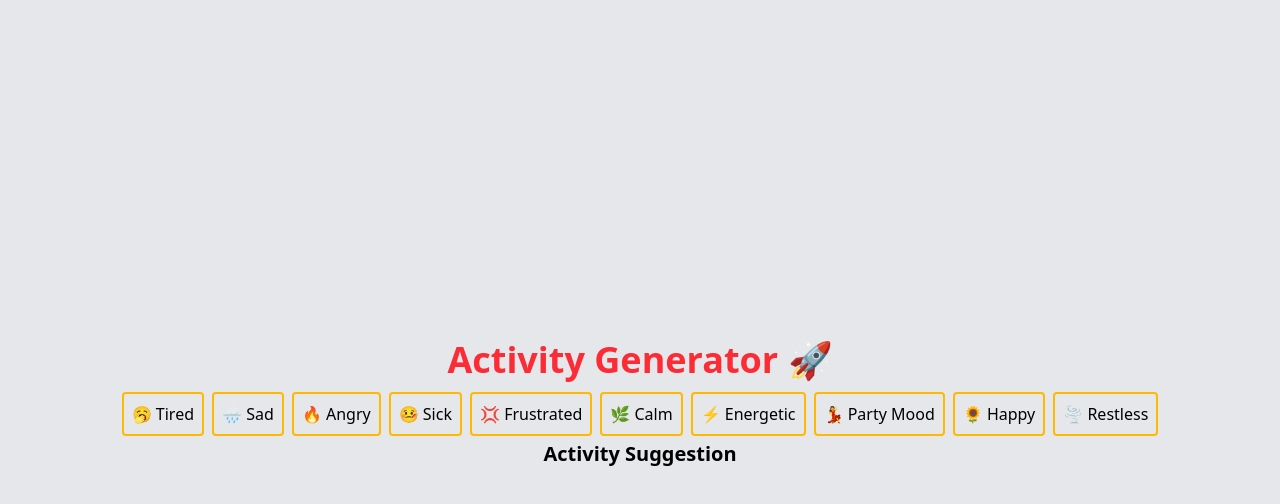
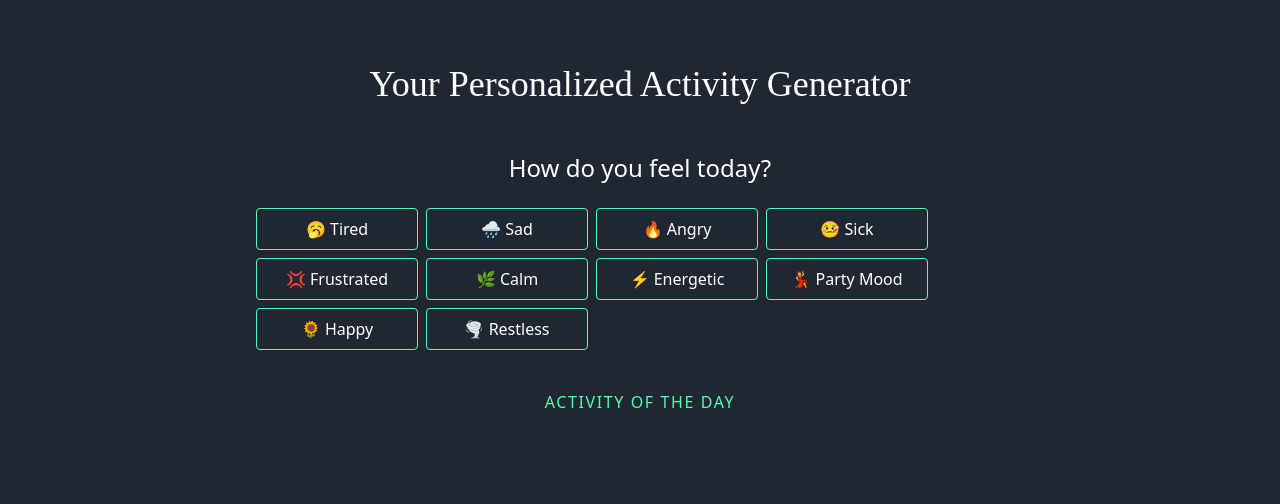
Before and after one commit to margaux-works/mood-weather-activity-dashboard, a Vue app: page / in a window 1280 px wide. Shown: the top 504 px of the page. Built offline with nearby package versions, Linux system fonts and the light colour scheme; no server answers.

Commit message:
tailwind styling

```diff
--- a/index.html
+++ b/index.html
@@ -1,10 +1,16 @@
-<!doctype html>
+<!DOCTYPE html>
 <html lang="en">
   <head>
     <meta charset="UTF-8" />
     <link rel="icon" type="image/svg+xml" href="/vite.svg" />
     <meta name="viewport" content="width=device-width, initial-scale=1.0" />
-    <title>Vite + Vue</title>
+    <title>Mood Activity Generator</title>
+    <link rel="preconnect" href="https://fonts.googleapis.com" />
+    <link rel="preconnect" href="https://fonts.gstatic.com" crossorigin />
+    <link
+      href="https://fonts.googleapis.com/css2?family=Outfit:wght@100..900&display=swap"
+      rel="stylesheet"
+    />
   </head>
   <body>
     <div id="app"></div>
--- a/src/App.vue
+++ b/src/App.vue
@@ -21,11 +21,24 @@ const updateMood = (mood) => {
 </script>
 
 <template>
-  <div class="h-screen flex flex-col items-center justify-center bg-gray-200">
-    <h1 class="text-4xl font-bold text-red-500 p-2">Activity Generator 🚀</h1>
+  <div class="min-h-screen flex flex-col items-center bg-gris text-white p-6">
+    <!-- Main Title -->
+    <h1 class="text-4xl text-white mt-10 mb-12 font-[Poppins]">
+      Your Personalized Activity Generator
+    </h1>
 
     <Weather @updateWeather="updateWeather" />
-    <Mood @updateMood="updateMood" />
-    <Activity :weather="weather" :mood="selectedMood" />
+    <!-- Mood Section -->
+    <div class="w-full max-w-3xl">
+      <h2 class="text-2xl text-center mb-6">How do you feel today?</h2>
+      <Mood @updateMood="updateMood" />
+    </div>
+    <!-- Activity Section -->
+    <div class="w-full max-w-3xl mt-10">
+      <h2 class="text-md mb-4 text-center text-green uppercase tracking-widest">
+        Activity of the day
+      </h2>
+      <Activity :weather="weather" :mood="selectedMood" />
+    </div>
   </div>
 </template>
--- a/src/components/Activity.vue
+++ b/src/components/Activity.vue
@@ -24,7 +24,7 @@ watch(
     if (newWeather && newMood) {
       console.log('✅ Activity.vue - Valid weather and mood detected!');
 
-      prompt.value = `Based on the ${newWeather} weather and the ${newMood} user's mood, suggest an activity in 2 sentences.`;
+      prompt.value = `Based on the ${newWeather} weather and the ${newMood} user's mood, suggest an activity in 1 sentence.`;
 
       console.log('🛠️ Activity.vue - Prompt set:', prompt.value);
 
@@ -103,17 +103,13 @@ async function fetchActivity() {
 <template>
   <div id="activity-container">
     <div>
-      <h2 class="text-xl font-bold">Activity Suggestion</h2>
       <!-- Show the loading state while waiting for OpenAI response -->
       <p v-if="!activity && weather && mood" class="text-gray-500">
         Generating activity based on your mood and weather...
       </p>
 
       <!-- Show the suggested activity -->
-      <p
-        v-if="activity"
-        class="mt-4 p-4 bg-green-100 border border-green-400 rounded"
-      >
+      <p v-if="activity" class="mt-4 p-4 border-green rounded text-white">
         {{ activity }}
       </p>
     </div>
--- a/src/components/Mood.vue
+++ b/src/components/Mood.vue
@@ -29,21 +29,22 @@ const selectMood = (mood) => {
 </script>
 
 <template>
-  <div id="mood-container" class="flex flex-wrap items-center justify-center">
+  <div
+    id="mood-container"
+    class="grid grid-cols-3 md:grid-cols-4 gap-2 w-full max-w-2xl"
+  >
     <!-- v-for to loop through moods and display each -->
     <p
       v-for="mood in moods"
       :key="mood.name"
-      class="border-2 border-amber-400 p-2 m-1 rounded cursor-pointer"
+      class="border-1 border-green px-4 py-2 text-center rounded cursor-pointer transition-all duration-300"
       @click="selectMood(mood.name)"
-      :class="{ 'bg-amber-400': selectedMood === mood.name }"
+      :class="{
+        'bg-green text-[#202733]': selectedMood === mood.name,
+        'hover:bg-green hover:text-gris': selectedMood !== mood.name,
+      }"
     >
       {{ mood.emoji }} {{ mood.name }}
     </p>
   </div>
-
-  <!-- use v-if to display selectedMood when chosen -->
-  <p v-if="selectedMood" class="mt-4 text-lg font-semibold text-blue-500">
-    You selected: {{ selectedMood }}
-  </p>
 </template>
--- a/src/style.css
+++ b/src/style.css
@@ -1 +1,7 @@
 @import 'tailwindcss';
+@import url('https://fonts.googleapis.com/css2?family=Poppins:wght@400;700&display=swap');
+
+@theme {
+  --color-gris: #202733;
+  --color-green: #53ffaa;
+}
--- a/tailwind.config.js
+++ b/tailwind.config.js
@@ -1,11 +1,21 @@
 module.exports = {
+  content: ['./index.html', './src/**/*.{vue,js,ts,jsx,tsx}'], // Ensure Tailwind scans your files
+
   purge: [],
   darkMode: false, // or 'media' or 'class'
   theme: {
-    extend: {},
+    extend: {
+      fontFamily: {
+        poppins: ['Poppins', 'sans-serif'],
+      },
+      colors: {
+        gris: '#202733',
+        green: '#53ffaa',
+      },
+    },
   },
   variants: {
     extend: {},
   },
   plugins: [],
-}
+};
```
